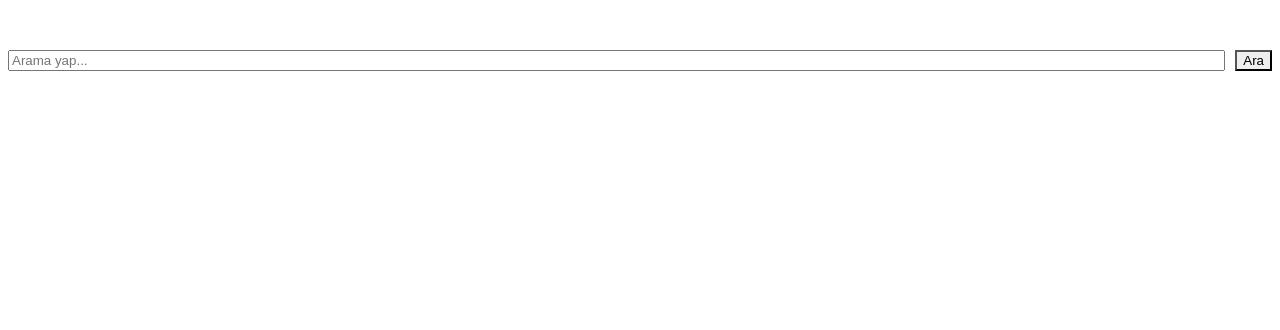
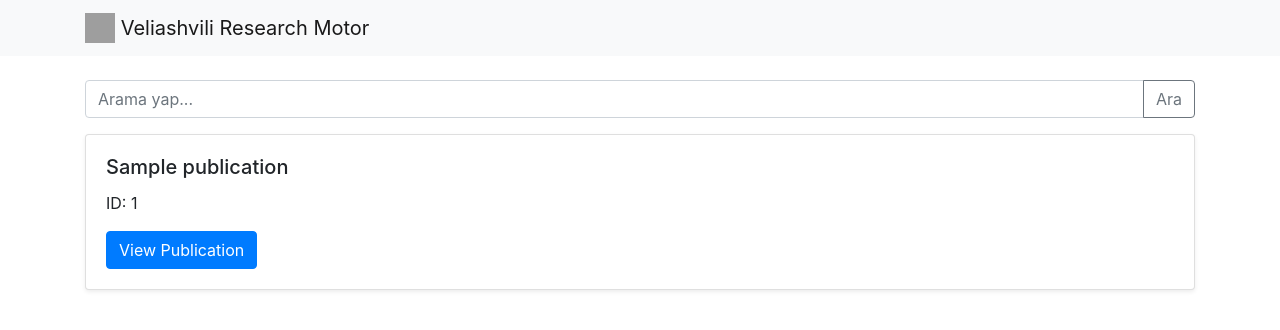
Before and after one commit to Veliashvilii/Research-Articles-Projects, a Django app: template search/templates/search/index.html in a window 1280 px wide. Shown: the top 330 px of the page. Run offline with Django 4.2, Linux system fonts and the light colour scheme; the template is opened without the code that fills it: most values are stand-ins (such as "Sample title", 1, 10 or a date in 2020); some libraries are stand-ins or nearby versions; grey boxes are pictures that could not be loaded.

Commit message:
Index.html Done

```diff
--- a/search/templates/search/index.html
+++ b/search/templates/search/index.html
@@ -3,11 +3,24 @@
 <head>
     <meta charset="UTF-8">
     <meta name="viewport" content="width=device-width, initial-scale=1.0">
-  <title>Home</title>
+    <title>Publication List</title>
+    <!-- Bootstrap CSS -->
+    <link href="https://stackpath.bootstrapcdn.com/bootstrap/4.5.2/css/bootstrap.min.css" rel="stylesheet">
 </head>
 <body>
+    <nav class="navbar navbar-expand-lg navbar-light bg-light">
+        <div class="container">
+            <a class="navbar-brand" href="#">
+                <img src="path_to_your_logo.png" width="30" height="30" class="d-inline-block align-top" alt="">
+                Veliashvili Research Motor
+            </a>
+        </div>
+    </nav>
+
+    <div class="container mt-4">
+
         <form action="{% url 'show_result' %}" method="GET">
-    <div class="input-group">
+            <div class="input-group mb-3">
                 <input type="text" name="q" class="form-control" placeholder="Arama yap...">
                 <div class="input-group-append">
                     <button class="btn btn-outline-secondary" type="submit">Ara</button>
@@ -15,28 +28,19 @@
             </div>
         </form>
 
+        <div class="row">
+            {% for publication in publications %}
+            <div class="col-md-12 mb-4">
+                <div class="card shadow-sm">
+                    <div class="card-body">
+                        <h5 class="card-title">{{ publication.title }}</h5>
+                        <p class="card-text">ID: {{ publication.id }}</p>
+                        <a href="{{ publication.url }}" class="btn btn-primary">View Publication</a>
+                    </div>
+                </div>
+            </div>
+            {% endfor %}
+        </div>
+    </div>
 </body>
 </html>
-
-<style>
-  .input-group {
-  display: flex;
-  justify-content: center;
-  margin-top: 50px;
-}
-
-.input-group .form-control {
-  flex: 1;
-  margin-right: 10px;
-}
-
-.input-group-append {
-  display: flex;
-}
-
-.input-group-append .btn {
-  border-top-left-radius: 0;
-  border-bottom-left-radius: 0;
-}
-
-</style>
```
Also changed, not shown: search/views.py (+51 -4 lines). Lines whose indentation alone changed are shown as unchanged.
